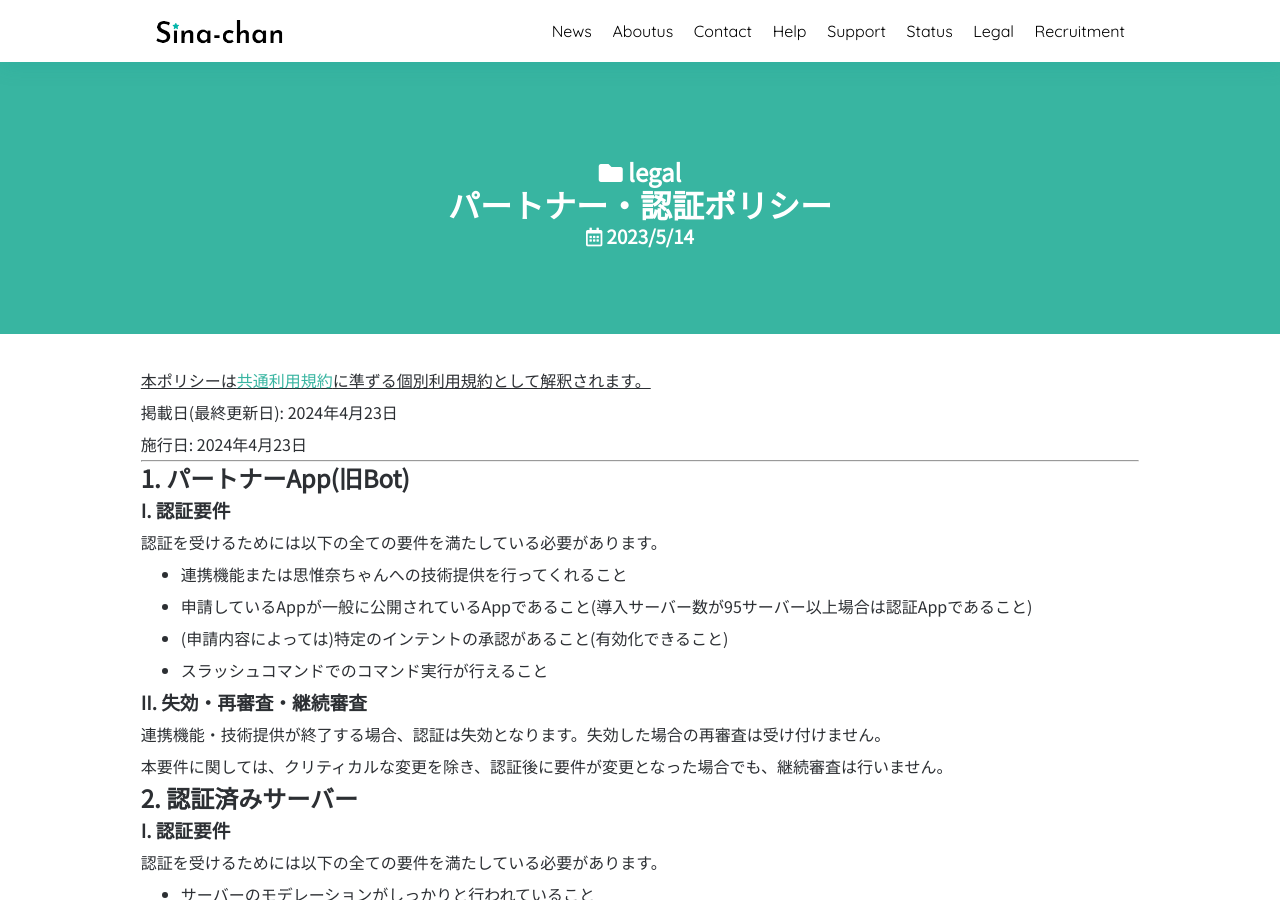
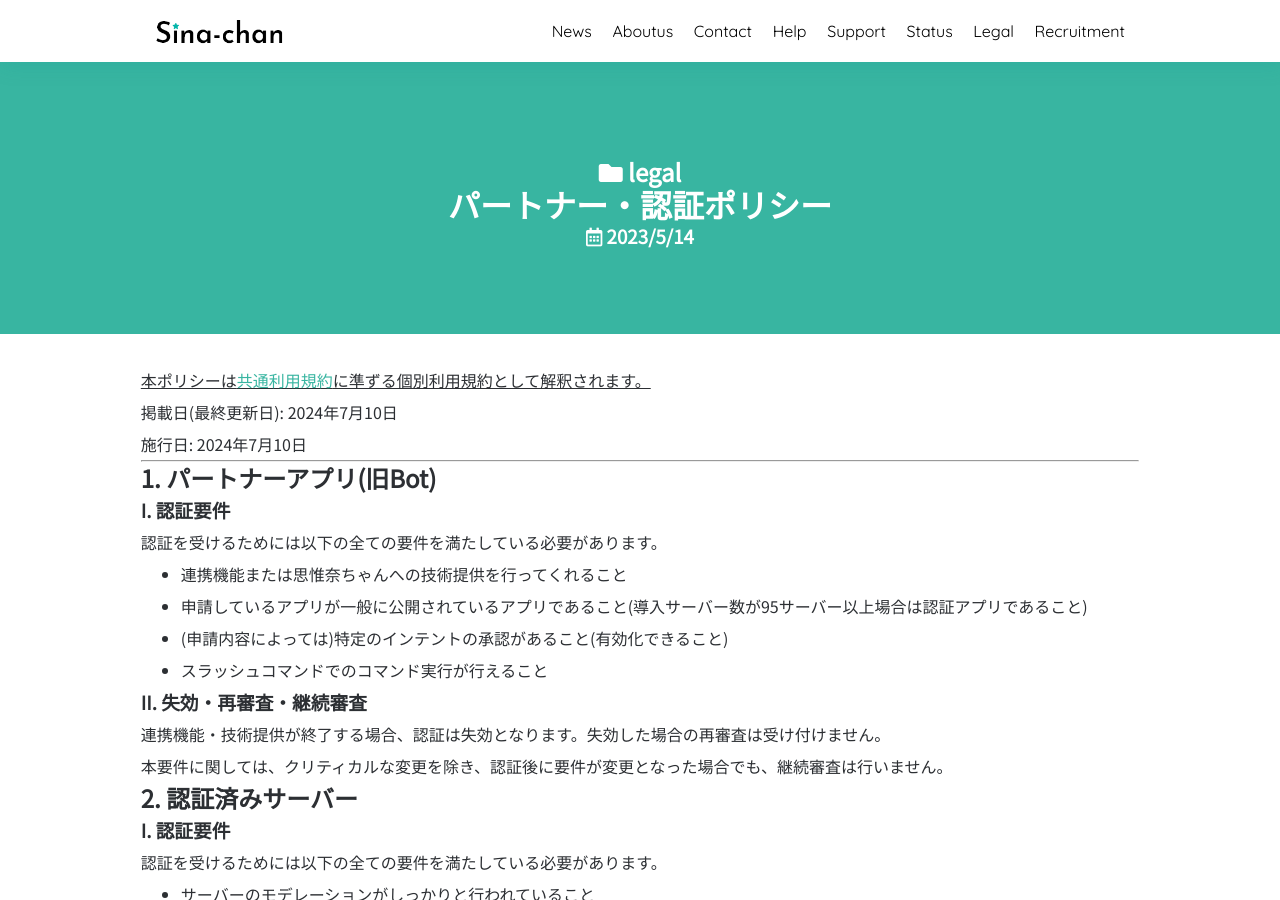
Before and after one commit to SinaKitagami/sinakitagami.github.io, a Jekyll site: the page built from _posts/legal/2023-05-14-partner-verify.md, in a window 1280 px wide and 900 px high. Built offline with Jekyll 4.4.1, drawn with Linux system fonts in a browser that asks for light colours; nearby versions of some CDN libraries; a script that is not in the unit is left out; some of the changed text lies outside the part shown.

Commit message:
edit partner-verify(v3)

```diff
--- a/_posts/legal/2023-05-14-partner-verify.md
+++ b/_posts/legal/2023-05-14-partner-verify.md
@@ -6,20 +6,20 @@
 ---
 <u>本ポリシーは<a href="{{site.url}}/legal/tos" class="a-orange">共通利用規約</a>に準ずる個別利用規約として解釈されます。</u>
 
-掲載日(最終更新日): 2024年4月23日
+掲載日(最終更新日): 2024年7月10日
 
-施行日: 2024年4月23日
+施行日: 2024年7月10日
 
 ---
 
-## 1. パートナーApp(旧Bot)
+## 1. パートナーアプリ(旧Bot)
 
 ### I. 認証要件
 
 認証を受けるためには以下の全ての要件を満たしている必要があります。
 
 - 連携機能または思惟奈ちゃんへの技術提供を行ってくれること
-- 申請しているAppが一般に公開されているAppであること(導入サーバー数が95サーバー以上場合は認証Appであること)
+- 申請しているアプリが一般に公開されているアプリであること(導入サーバー数が95サーバー以上場合は認証アプリであること)
 - (申請内容によっては)特定のインテントの承認があること(有効化できること)
 - スラッシュコマンドでのコマンド実行が行えること
 
@@ -36,7 +36,7 @@
 認証を受けるためには以下の全ての要件を満たしている必要があります。
 
 - サーバーのモデレーションがしっかりと行われていること
-- メンバーが100人以上いること(App(旧Bot)は除く)
+- メンバーが100人以上いること(アプリ(旧Bot)は除く)
 
 ### II. 失効・再審査・継続審査
 
@@ -109,7 +109,7 @@
 
 認証を受けるためには以下のいずれかの要件を満たしている必要があります。
 
-- パートナーAppの開発者(1Appにつき2名まで)
+- パートナーアプリの開発者(1アプリにつき2名まで)
 - 認証済みサーバーのオーナー
 - 思惟奈ちゃんの関係者(元関係者の場合は1アカウントまで)
 
@@ -121,8 +121,8 @@
 
 ## III. 申請方法
 
-申請は<a href="{{site.url}}/discord" class="a-orange">サポートサーバー</a>の申請受付用のチャンネルで受け付けております。
+申請は<a href="{{site.url}}/discord" class="a-orange">こちらのリンク</a>より受け付けております。
 
 ## IV. お問い合わせ
 
-お問い合わせは同じくサポートサーバーにてお受けいたします。
+申請前のお問い合わせは<a href="{{site.url}}/discord" class="a-orange">こちらから</a>、申請中・後のお問い合わせは、認証リクエスト送信時に書き込めるようになっておりますのでそちらからお願いいたします。
```
